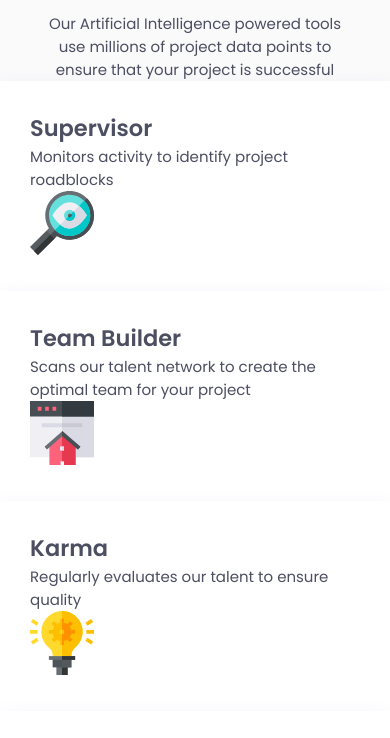
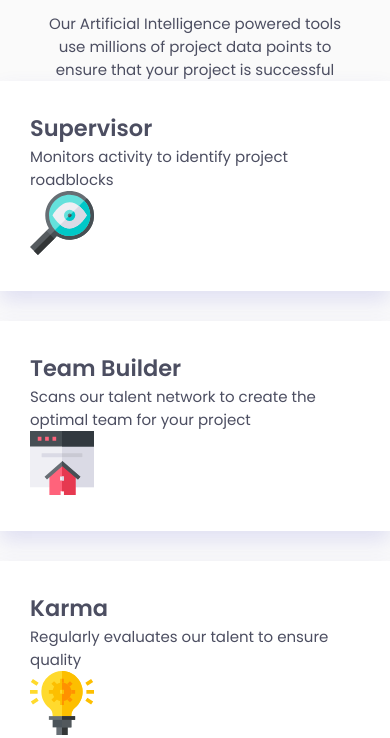
Before and after one commit to michelecandido/four-card-feature, a plain HTML site: page index.html in a window 390 px wide. Shown: the part 73-811 px from the top of the page. Drawn offline with Linux system fonts and the light colour scheme.

Commit message:
fix: grid area in features

```diff
--- a/scss/_features.scss
+++ b/scss/_features.scss
@@ -3,13 +3,7 @@
     display: grid;
     grid-template-columns: repeat(3, 1fr);
     grid-template-rows: repeat(3, 1fr);
-}
-
-@media (max-width: 768px) {
-    .features {
-        display: flex;
-        flex-direction: column;
-    }
+    gap: 2em;
 }
 
 .card {
--- /dev/null
+++ b/scss/_media-queries.scss
@@ -0,0 +1,7 @@
+/* media queries */
+@media (max-width: 768px) {
+    .features {
+        display: flex;
+        flex-direction: column;
+    }
+}
--- a/style.scss
+++ b/style.scss
@@ -2,3 +2,4 @@
 @import './scss/general';
 @import './scss/header';
 @import './scss/features';
+@import './scss/media-queries'
```
Also changed, not shown: style.css, 1 other file.
